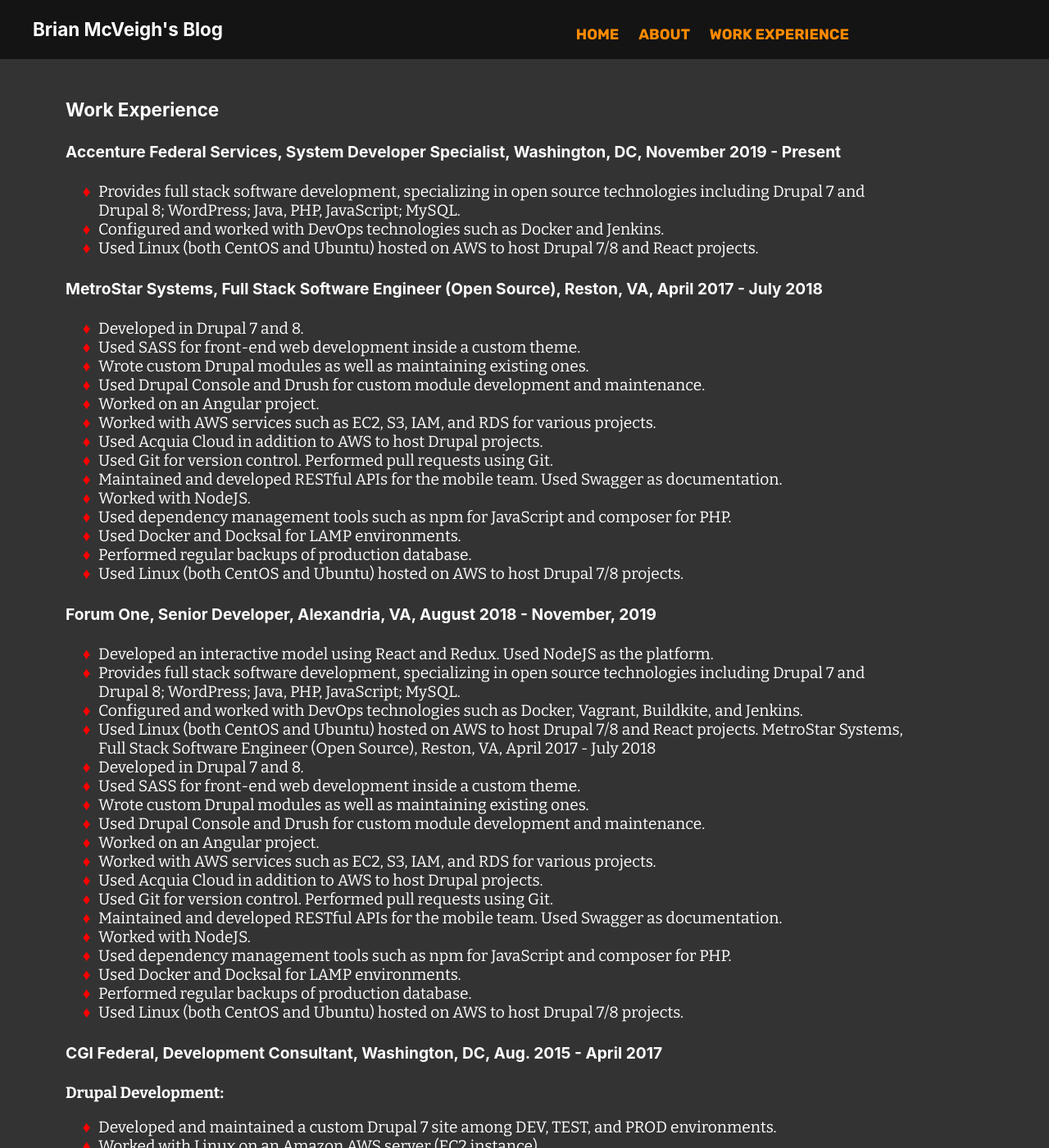
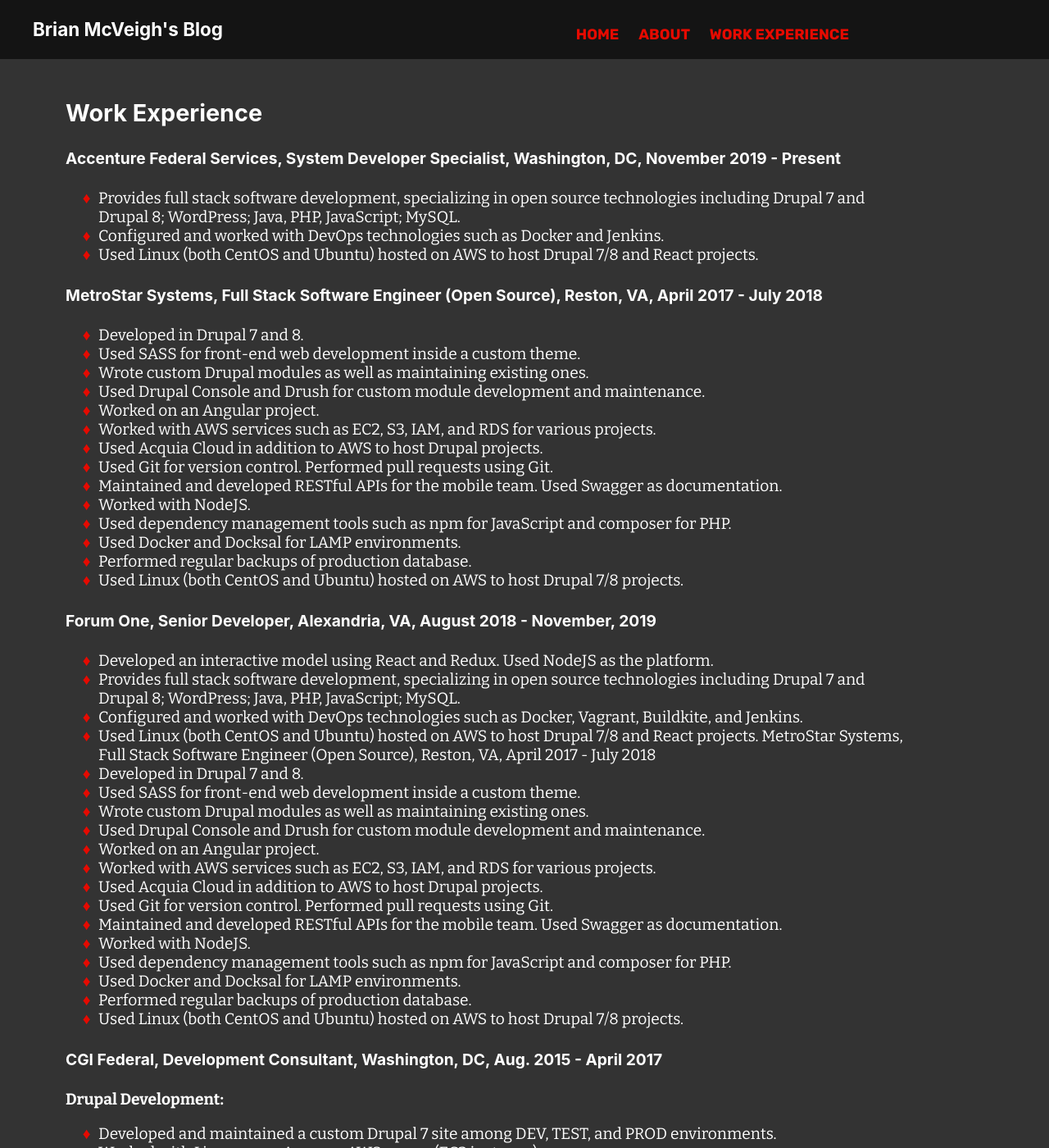
Before and after one commit to bmcveigh/bmcveigh.github.io, a Jekyll site: the page built from experience.markdown, in a window 1280 px wide and 1400 px high. Shown: the whole window at 82% size. Built offline with Jekyll 4.4.1, drawn with Linux system fonts in a browser that asks for light colours.

Commit message:
Changing link colors to red

```diff
--- a/_layouts/page.html
+++ b/_layouts/page.html
@@ -19,7 +19,7 @@
       </header>
 
       <div id="content">
-          <h3>{{ page.title }}</h3>
+          <h2>{{ page.title }}</h2>
           {{ content }}
       </div>
 
--- a/_sass/abstractions/font/_font.scss
+++ b/_sass/abstractions/font/_font.scss
@@ -14,7 +14,7 @@
 
 @import url('https://fonts.googleapis.com/css?family=Bitter:400,400i,700&display=swap');
 
-@mixin font-uppercase($font-size: 18px, $font-color: $color-orange) {
+@mixin font-uppercase($font-size: 18px, $font-color: $color-red) {
     font-family: $font-family-rubik;
     color: $font-color;
     text-transform: uppercase;
--- a/_sass/variables/_variables.scss
+++ b/_sass/variables/_variables.scss
@@ -12,7 +12,7 @@ $spacing-unit:          30px !default;
 
 // Generic colors.
 $color-white: #fff;
-$color-red: red;
+$color-red: #E60A00;
 $color-orange: #ff8a00;
 $color-midnight: #001628;
 $color-darkblue: rgb(0, 0, 192);
@@ -23,7 +23,7 @@ $color-gray-med: #3b4048;
 // Variables for tables.
 $table-text-color:      $color-white !default;
 $table-zebra-color:     $color-gray-med !default;
-$table-header-bg-color: $color-orange !default;
+$table-header-bg-color: $color-red !default;
 $table-header-text-color: $color-black !default;
 $table-header-border:   lighten($brand-color, 36%) !default;
 $table-border-color:    $color-black !default;
@@ -48,7 +48,7 @@ $hero-default-bg-color: $color-gray-med;
 // Footer colors.
 $footer-bg-color: $highlight-bg-color;
 
-$tag-bg-color: $color-orange;
+$tag-bg-color: $color-red;
 
 // Font family variables
 $font-family-rubik: Rubik,Lato,lucida grande,lucida sans unicode,Tahoma,Sans-Serif;
```
